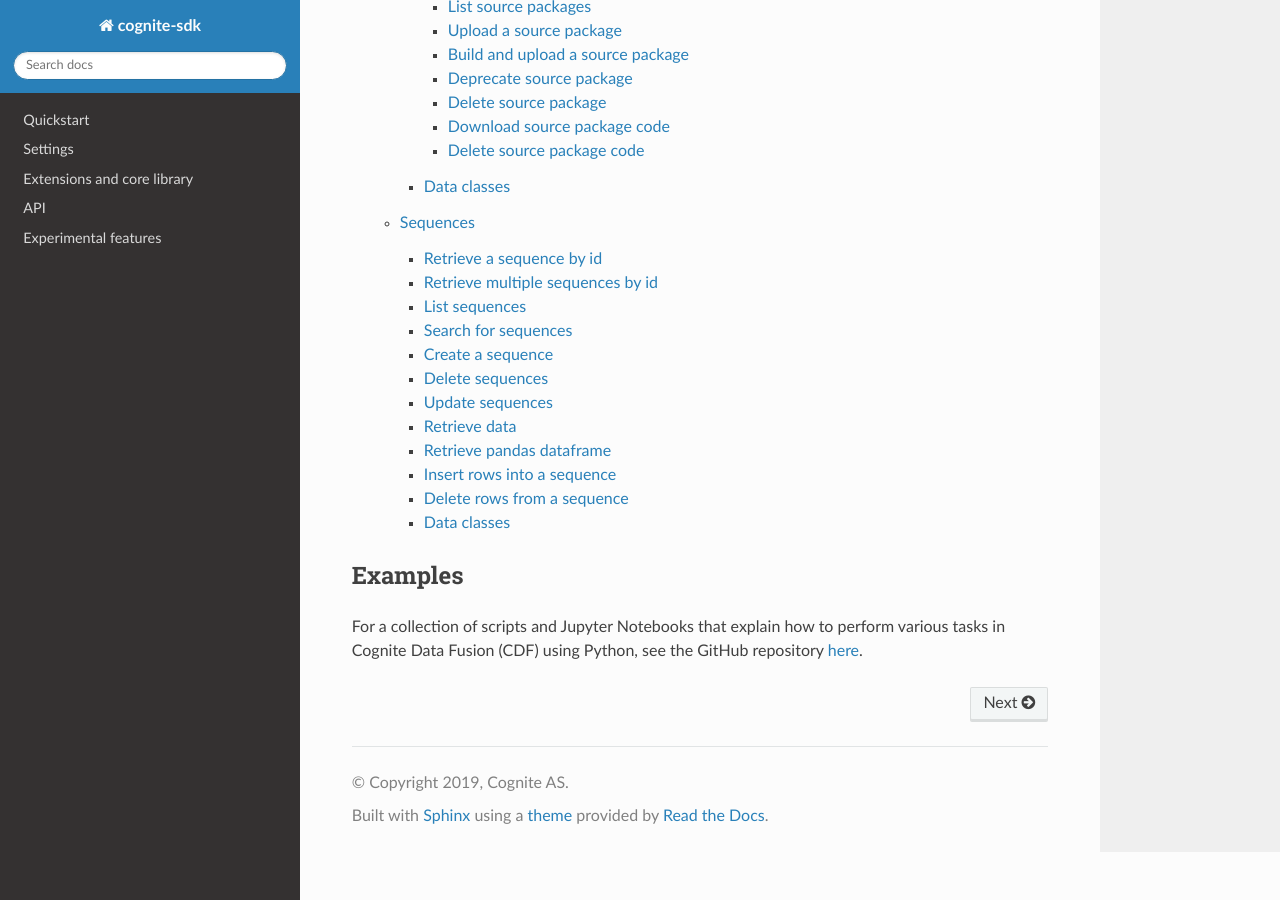
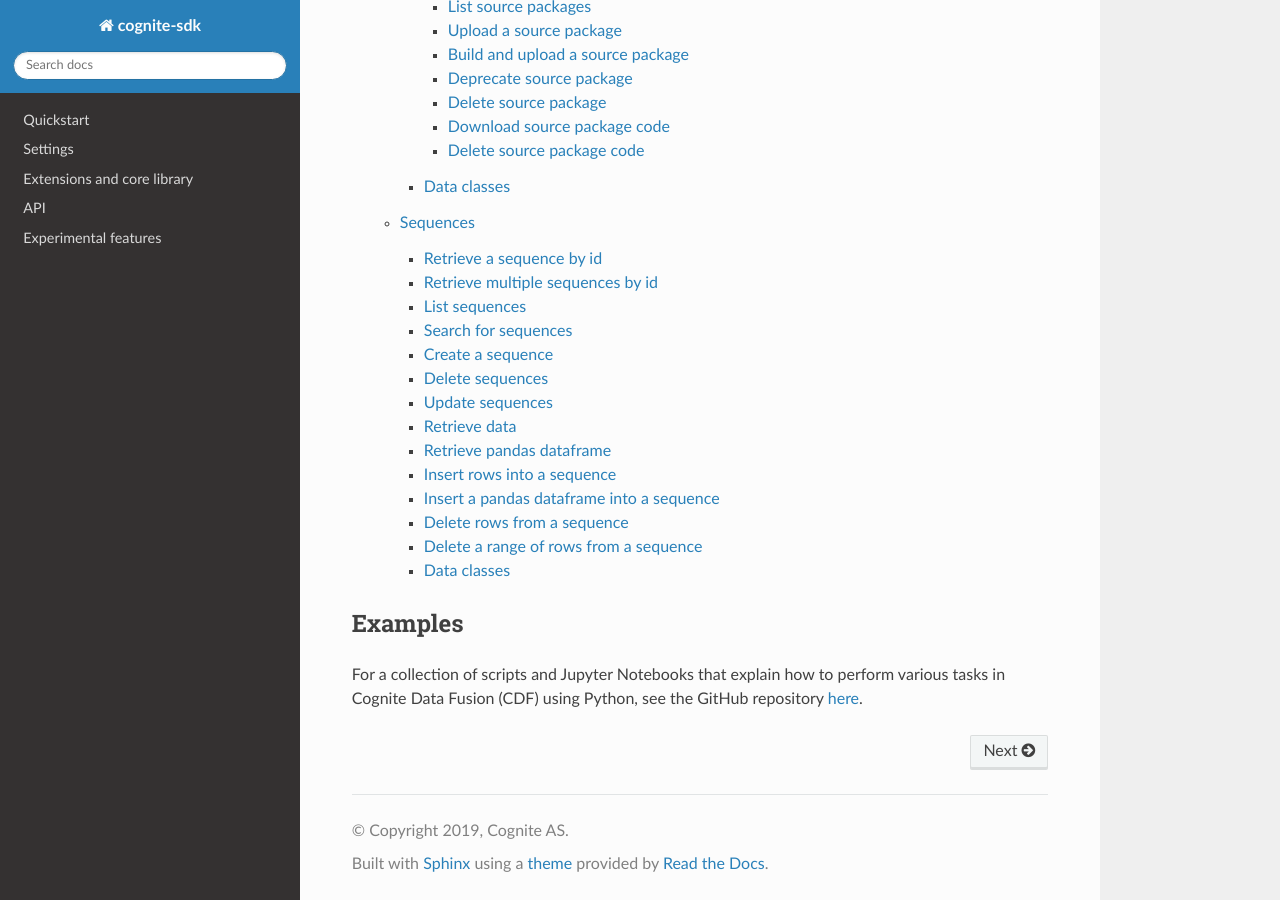
Before and after one commit to cognitedata/cognite-sdk-python, a Sphinx documentation site: the page built from docs/source/index.rst, in a window 1280 px wide and 900 px high, scrolled down 5763 px. Built offline with Sphinx 7.4.7 and the Read the Docs theme 2.0.0, drawn with Linux system fonts in a browser that asks for light colours.

```diff
--- a/docs/source/cognite.rst
+++ b/docs/source/cognite.rst
@@ -986,9 +986,17 @@ Insert rows into a sequence
 ^^^^^^^^^^^^^^^^^^^^^^^^^^^
 .. automethod:: cognite.client._api.sequences.SequencesDataAPI.insert
 
+Insert a pandas dataframe into a sequence
+^^^^^^^^^^^^^^^^^^^^^^^^^^^^^^^^^^^^^^^^^
+.. automethod:: cognite.client._api.sequences.SequencesDataAPI.insert_dataframe
+
 Delete rows from a sequence
 ^^^^^^^^^^^^^^^^^^^^^^^^^^^
 .. automethod:: cognite.client._api.sequences.SequencesDataAPI.delete
+
+Delete a range of rows from a sequence
+^^^^^^^^^^^^^^^^^^^^^^^^^^^^^^^^^^^^^^
+.. automethod:: cognite.client._api.sequences.SequencesDataAPI.delete_range
 
 Data classes
 ^^^^^^^^^^^^
```
Also changed, not shown: CHANGELOG.md (+2 -1 lines).
